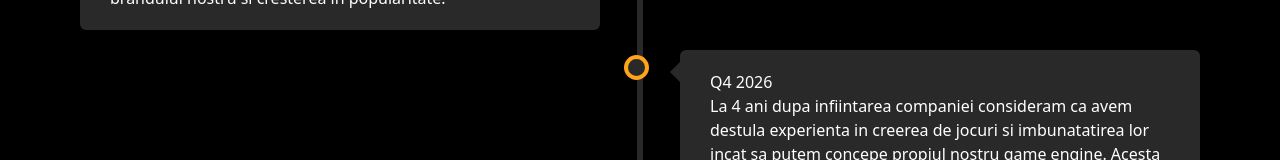
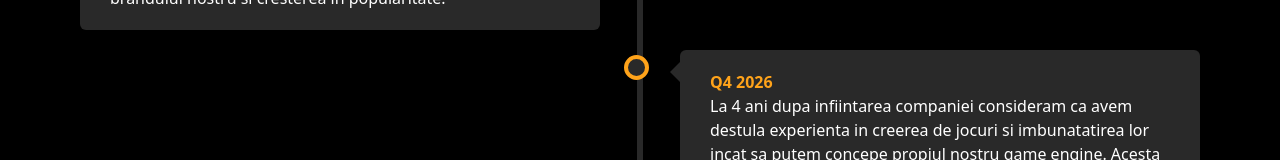
Before and after one commit to 10B-Mesota/antreSite, a Next.js app: page / in a window 1280 px wide. Shown: the part 606-766 px from the top of the page. Built offline with nearby package versions, Linux system fonts and the light colour scheme.

Commit message:
timeline 2

```diff
--- a/src/pages/index.tsx
+++ b/src/pages/index.tsx
@@ -56,7 +56,7 @@ const Home: NextPage = () => {
         </div>
         <div className="container right">
           <div className="content">
-            <h2>Q4 2026</h2>
+            <h2 className="text-portocaliu font-semibold">Q4 2026</h2>
             <p>
               La 4 ani dupa infiintarea companiei consideram ca avem destula
               experienta in creerea de jocuri si imbunatatirea lor incat sa
```
